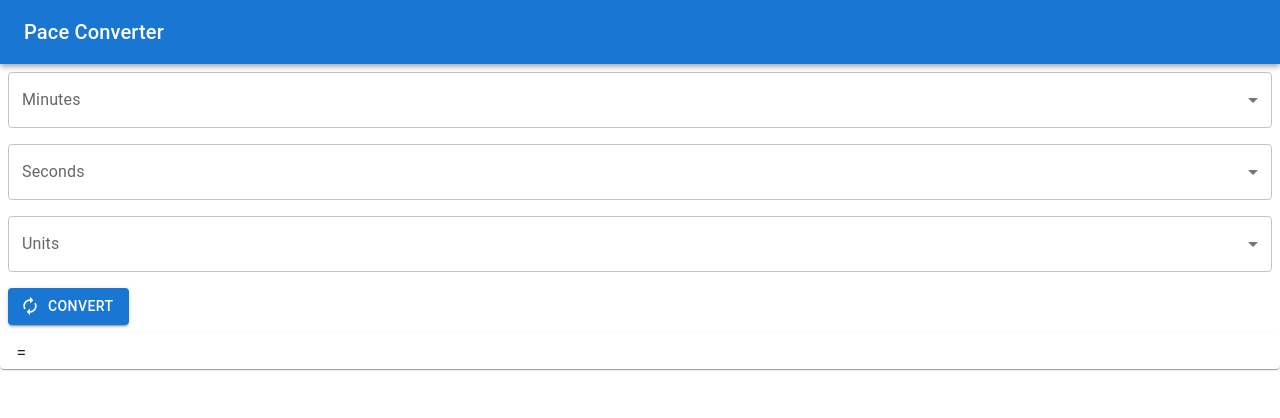
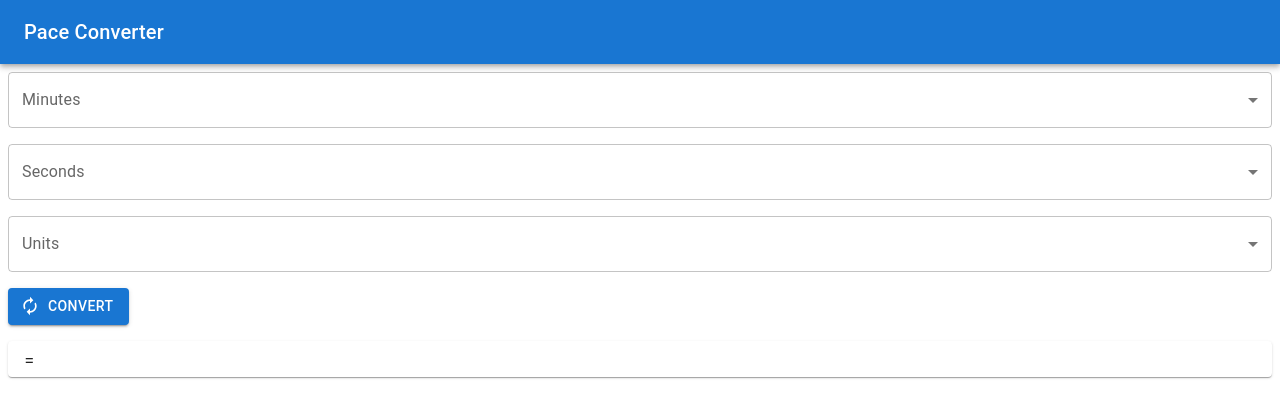
Before and after one commit to pkluitenberg/pace-converter, a React (Create React App) app: page / in a window 1280 px wide. Shown: the top 418 px of the page. Built offline with nearby package versions, Linux system fonts and the light colour scheme.

Commit message:
formatting output box

```diff
--- a/src/App.jsx
+++ b/src/App.jsx
@@ -21,10 +21,10 @@ function App() {
 
     const handleClick = (event) => {
         const convertedSeconds = paceConverter(minutes, seconds, units);
-        const displayMinutes = Math.floor(convertedSeconds/60)
-        const displaySeconds = Math.round(convertedSeconds%60)
+        const displayMinutes = Math.floor(convertedSeconds / 60)
+        const displaySeconds = Math.round(convertedSeconds % 60)
         const displayUnits = unitsValues.find(obj => obj.value === !units).label
-        setOutput(`${displayMinutes}:${('0'+displaySeconds).slice(-2)} ${displayUnits}`);
+        setOutput(`${displayMinutes}:${('0' + displaySeconds).slice(-2)} ${displayUnits}`);
     };
 
     return (
@@ -48,11 +48,13 @@ function App() {
             <Box sx={{ p: 1 }}>
                 <Button variant="contained" startIcon={<Autorenew />} onClick={event => (handleClick(event))}>Convert</Button>
             </Box>
+            <Box sx={{ p: 1 }}>
                 <Paper sx={{ p: 1 }} elevation={1}>
                     <Typography sx={{ p: 1 }} variant="body">
                         = {output}
                     </Typography>
                 </Paper>
+            </Box>
         </div>
     )
 }
```
Lines whose indentation alone changed are shown as unchanged.
